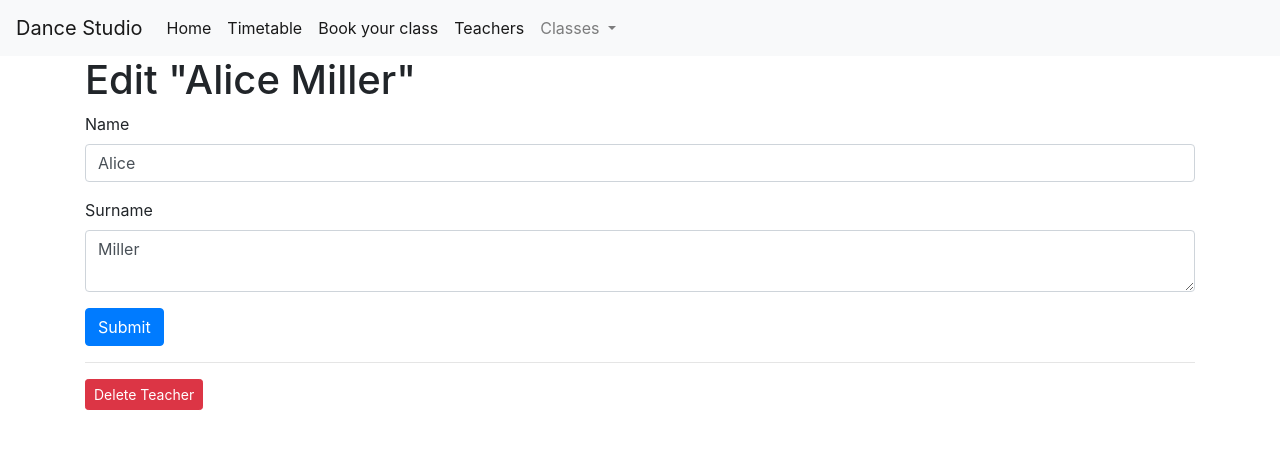
After one commit to alona-ruda/dance_studio, a Flask app: page /teacher/1/edit in a window 1280 px wide. The commit adds this page. Shown: the top 449 px of the page. Run offline with Flask 3, Linux system fonts and the light colour scheme; data comes from the database, SQL or seed files in the repository; both versions use the stored data as it was after the commit; some libraries are stand-ins or nearby versions.

Commit message:
Edit and delete for teachers

```diff
--- a/app.py
+++ b/app.py
@@ -82,6 +82,41 @@ def create_teacher():
     return render_template('create_teacher.html')
 
 
+@app.route('/teacher/<int:teacher_id>/edit', methods=('GET', 'POST'))
+def edit_teacher(teacher_id):
+    teacher = get_teacher(teacher_id)
+
+    if request.method == 'POST':
+        name = request.form['name']
+        surname = request.form['surname']
+
+        if not name:
+            flash('Name is required!')
+        elif not surname:
+            flash('Surname is required!')
+        else:
+            conn = get_db_connection()
+            conn.execute('UPDATE teachers SET name = ?, surname = ?'
+                         ' WHERE teacher_id = ?',
+                         (name, surname, teacher_id))
+            conn.commit()
+            conn.close()
+            return redirect(url_for('teachers'))
+
+    return render_template('edit_teacher.html', teacher=teacher)
+
+
+@app.route('/teacher/<int:teacher_id>/delete', methods=('POST',))
+def delete_teacher(teacher_id):
+    teacher = get_teacher(teacher_id)
+    conn = get_db_connection()
+    conn.execute('DELETE FROM teachers WHERE teacher_id = ?', (teacher_id,))
+    conn.commit()
+    conn.close()
+    flash('"{}" was successfully deleted!'.format(teacher['name']))
+    return redirect(url_for('teachers'))
+
+
 # @app.route('/class/<string:dance_class_name>')
 # def dance_class(dance_class_name):
 #     dance_class = get_dance_class(dance_class_name)
--- a/templates/create_teacher.html
+++ b/templates/create_teacher.html
@@ -7,13 +7,13 @@
     <div class="form-group">
         <label for="name">Name</label>
         <input type="text" name="name"
-               placeholder="Name" class="form-control"
+               placeholder="Post name" class="form-control"
                value="{{ request.form['name'] }}"></input>
     </div>
     <div class="form-group">
         <label for="surname">Surname</label>
         <input type="text" name="surname"
-               placeholder="Surname" class="form-control"
+               placeholder="Post surname" class="form-control"
                value="{{ request.form['surname'] }}"></input>
     </div>
     <div class="form-group">
--- /dev/null
+++ b/templates/edit_teacher.html
@@ -0,0 +1,32 @@
+{% extends 'base.html' %}
+
+{% block content %}
+<h1>{% block title %} Edit "{{ teacher['name'] ~ ' ' ~ teacher['surname'] }}" {% endblock %}</h1>
+
+<form method="post">
+    <div class="form-group">
+        <label for="name">Name</label>
+        <input type="text" name="name" placeholder="Post name"
+               class="form-control"
+               value="{{ request.form['name'] or teacher['name'] }}">
+        </input>
+    </div>
+
+    <div class="form-group">
+        <label for="surname">Surname</label>
+        <textarea name="surname" placeholder="Post surname"
+                  class="form-control">{{ request.form['surname'] or teacher['surname'] }}</textarea>
+    </div>
+    <div class="form-group">
+        <button type="submit" class="btn btn-primary">Submit</button>
+    </div>
+</form>
+<hr>
+
+<form action="{{ url_for('delete_teacher', teacher_id=teacher['teacher_id']) }}" method="POST">
+    <input type="submit" value="Delete Teacher"
+            class="btn btn-danger btn-sm"
+            onclick="return confirm('Are you sure you want to delete this teacher?')">
+</form>
+
+{% endblock %}
--- a/templates/teachers.html
+++ b/templates/teachers.html
@@ -7,6 +7,9 @@
         <a href="{{ url_for('teacher', teacher_id=teacher['teacher_id']) }}">
             <h6>{{ teacher['name'] ~ ' ' ~ teacher['surname'] }}</h6>
         </a>
+        <a href="{{ url_for('edit_teacher', teacher_id=teacher['teacher_id']) }}">
+            <span class="badge badge-warning">Edit</span>
+        </a>
     {% endfor %}
     <div><button><a href="{{url_for('create_teacher')}}">New Teacher</a></button></div>
 
```
Also changed, not shown: database.db.
